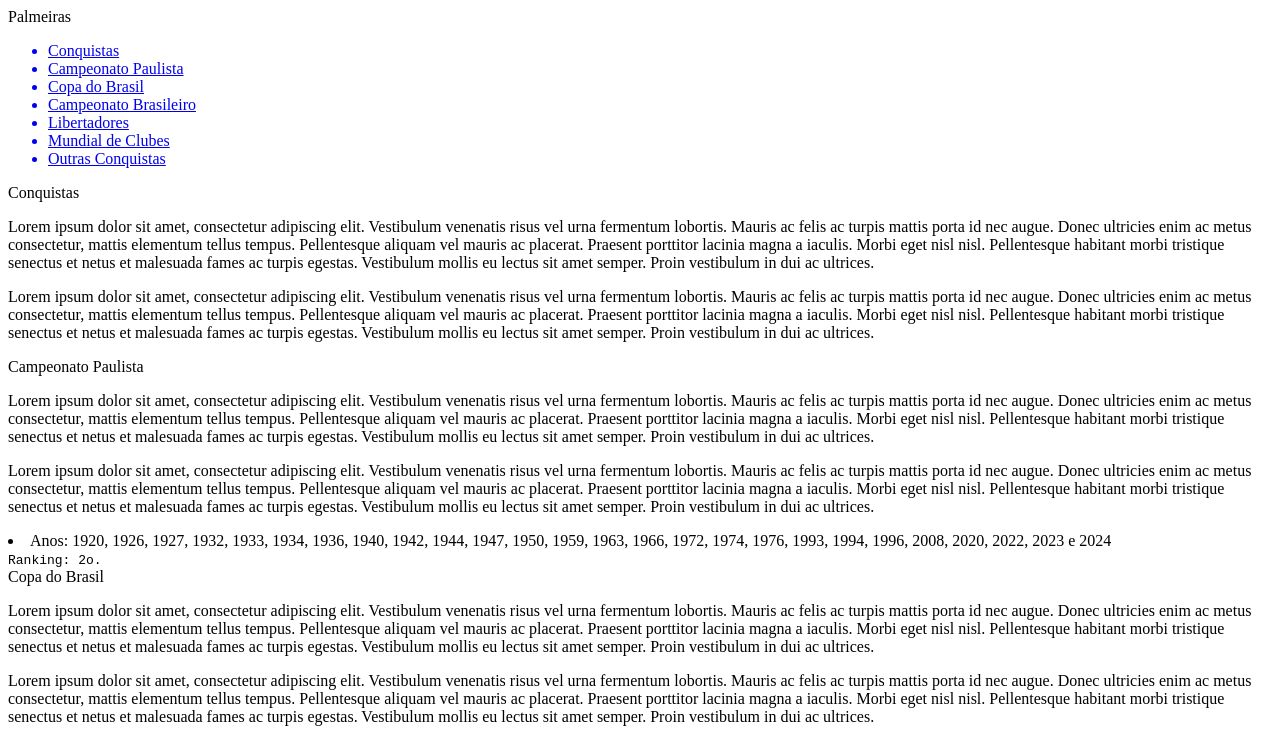
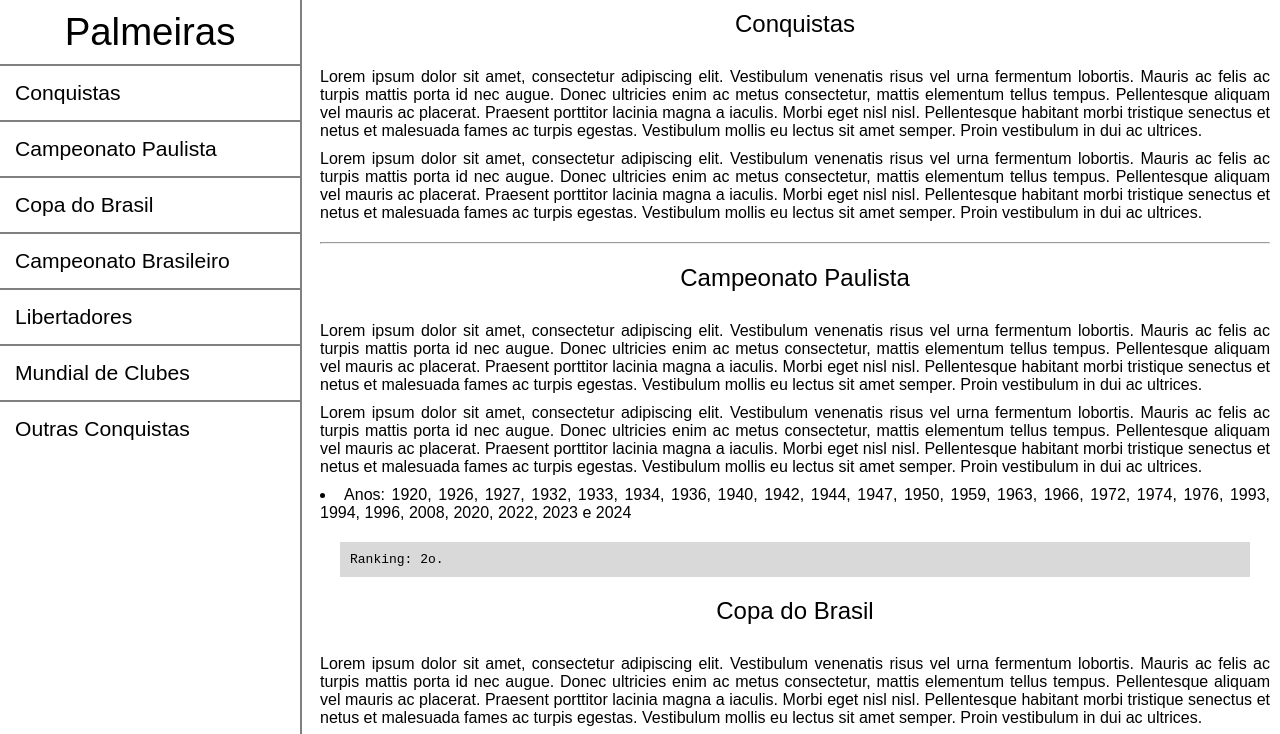
Before and after one commit to caetagithub/free-code-camp, a plain HTML site: page technical-documentation-palmeiras/index.html in a window 1280 px wide. Shown: the top 734 px of the page. Drawn offline with Linux system fonts and the light colour scheme.

Commit message:
technical-document_v2

```diff
--- a/technical-documentation-palmeiras/index.html
+++ b/technical-documentation-palmeiras/index.html
@@ -2,7 +2,7 @@
 <html lang="en">
   <head>
     <meta charset="UTF-8" />
-    <title>Piano</title>
+    <title>Palmeiras</title>
     <meta name="viewport" content="width=device-width, initial-scale=1.0" />
     <link rel="stylesheet" href="./styles.css" />
   </head>
@@ -24,6 +24,7 @@
         <header>Conquistas</header>
         <p>Lorem ipsum dolor sit amet, consectetur adipiscing elit. Vestibulum venenatis risus vel urna fermentum lobortis. Mauris ac felis ac turpis mattis porta id nec augue. Donec ultricies enim ac metus consectetur, mattis elementum tellus tempus. Pellentesque aliquam vel mauris ac placerat. Praesent porttitor lacinia magna a iaculis. Morbi eget nisl nisl. Pellentesque habitant morbi tristique senectus et netus et malesuada fames ac turpis egestas. Vestibulum mollis eu lectus sit amet semper. Proin vestibulum in dui ac ultrices.</p>
         <p>Lorem ipsum dolor sit amet, consectetur adipiscing elit. Vestibulum venenatis risus vel urna fermentum lobortis. Mauris ac felis ac turpis mattis porta id nec augue. Donec ultricies enim ac metus consectetur, mattis elementum tellus tempus. Pellentesque aliquam vel mauris ac placerat. Praesent porttitor lacinia magna a iaculis. Morbi eget nisl nisl. Pellentesque habitant morbi tristique senectus et netus et malesuada fames ac turpis egestas. Vestibulum mollis eu lectus sit amet semper. Proin vestibulum in dui ac ultrices.</p>
+        <hr>
       </section>
       <section class="main-section" id="Campeonato_Paulista">
         <header>Campeonato Paulista</header>
--- a/technical-documentation-palmeiras/styles.css
+++ b/technical-documentation-palmeiras/styles.css
@@ -1,4 +1,88 @@
+* {
+   margin: 0px;
+   padding: 0px;
+}
 
+body {
+   display: block;
+   font-family: Arial, Helvetica, sans-serif;
+}
+
+hr {
+   margin-top: 20px;
+}
+
+#main-doc {
+   position: absolute;
+   margin-left: 310px;
+}
+
+#navbar {
+   position: fixed;
+   min-width: 290px;
+   width: 300px;
+   height: 100vw;
+   top: 0;
+   left: 0;
+   padding-top: 10px;
+   border-right: gray solid 2px;
+   font-size: 1.2em;
+}
+
+#navbar header {
+   text-align: center;
+   padding-bottom: 10px;
+   font-size: 2em;
+}
+
+#navbar li {
+   font-size: 1.1em;
+   padding: 15px;
+   border-top: gray solid 2px;
+}
+
+#navbar li:nth-last-of-type() {
+   font-size: 1.1em;
+   padding: 15px;
+   border-bottom: gray solid 2px;
+}
+
+#navbar a {
+   text-decoration: none;
+   color: black;
+   list-style-type: none;
+}
+
+#navbar a:hover {
+   text-decoration: underline;
+}
+
+.main-section {
+   padding: 10px;
+}
+
+.main-section header {
+   font-size: 1.5em;
+   text-align: center;
+   margin-bottom: 30px;
+}
+
+.main-section p {
+   text-align: justify;
+   margin-top: 10px;
+}
+
+.main-section li {
+   text-align: justify;
+   padding: 10px 0 20px 0;
+}
+
+.main-section code {
+   display: block;
+   margin: 0px 20px 0px 20px;
+   padding: 10px;
+   background-color: #D9D9D9;
+}
 
 @media (max-width: 768px) {
 }
```
